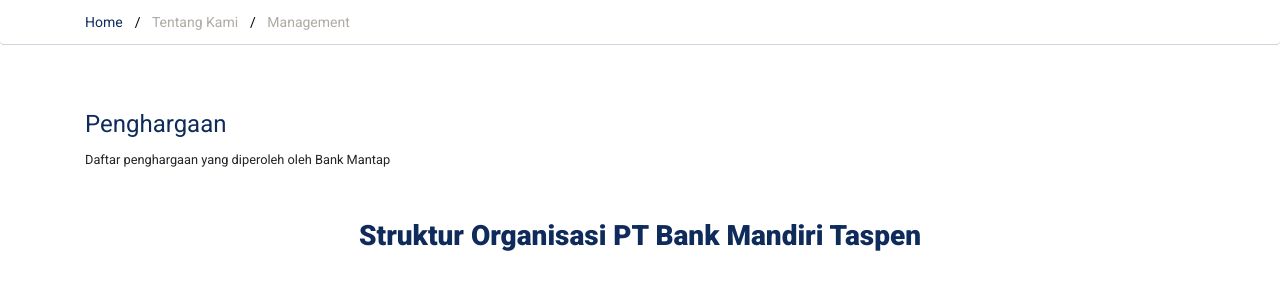
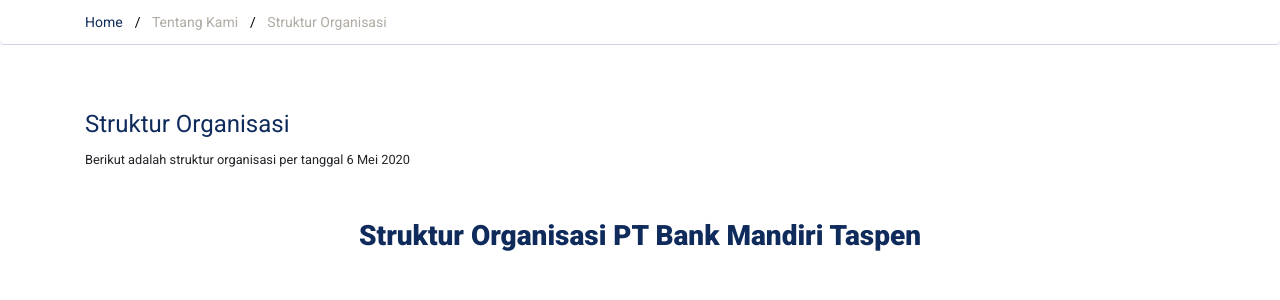
Before and after one commit to buhairi-dev/Bankmantap, a PHP site: page /strukturorganisasi.php in a window 1280 px wide. Shown: the part 1023-1323 px from the top of the page. Run offline with PHP 8.4, Linux system fonts and the light colour scheme; some libraries are stand-ins or nearby versions.

Commit message:
Update Struktur Organisasi

```diff
--- a/strukturorganisasi.php
+++ b/strukturorganisasi.php
@@ -7,14 +7,14 @@
 <div class="container">
   <li><a href="#">Home</a></li>
   <li>Tentang Kami</li>
-  <li>Management</li>
+  <li>Struktur Organisasi</li>
 </div>
 </ul>
 </section>
 
 <div class="container">
-<h4 style="color:#0F2B5B;">Penghargaan</h4>
-<p  class="mb-5"><small>Daftar penghargaan yang diperoleh oleh Bank Mantap</small></p>
+<h4 style="color:#0F2B5B;">Struktur Organisasi</h4>
+<p  class="mb-5"><small>Berikut adalah struktur organisasi per tanggal 6 Mei 2020</small></p>
 </div>
 
 <div class="container mb-5 text-center">
```
